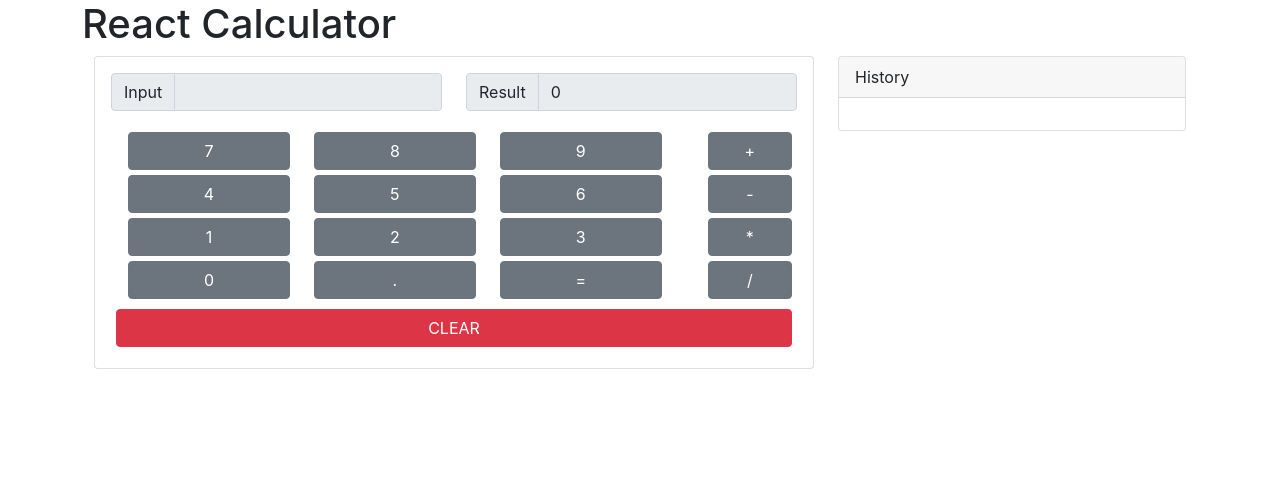
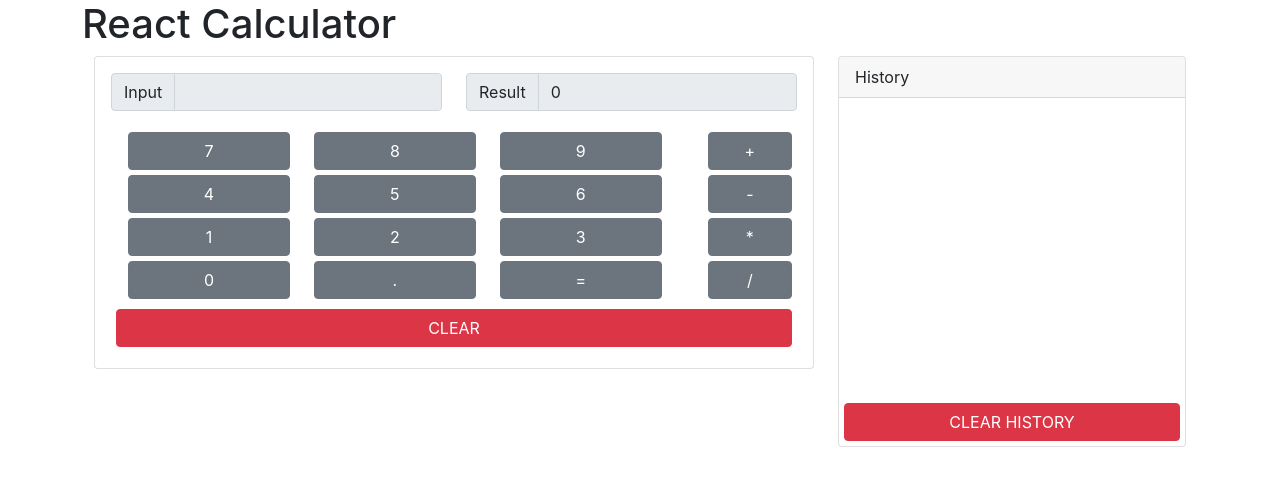
Before and after one commit to devnwang/React-Calculator, a React (Create React App) app: page / in a window 1280 px wide. Shown: the top 486 px of the page. Built offline with nearby package versions, Linux system fonts and the light colour scheme.

Commit message:
added a button to clear history and added scroll to the history if overflow

```diff
--- a/src/components/Main.js
+++ b/src/components/Main.js
@@ -253,11 +253,18 @@ const Main = () => {
                         <div className="card-header" key="historyHeader">
                             History
                         </div>
-                        <div className="card-body" key="historyBody">
+                        <div className="card-body overflow-auto" key="historyBody" style={{ "height": "300px" }}>
                             {/* History content */}
                             { historyDisp }
                         </div>
                         {/* TODO: Add a button here to clear the history contents if so wish */}
+                        <div className="row row-margin" key="clearHistoryDiv">
+                                <OperationBtn
+                                    classname="btn btn-danger"
+                                    value="CLEAR HISTORY"
+                                    setHistory={ setHistory }
+                                />
+                            </div>
                     </div>
                 </div>
             </div>
```
